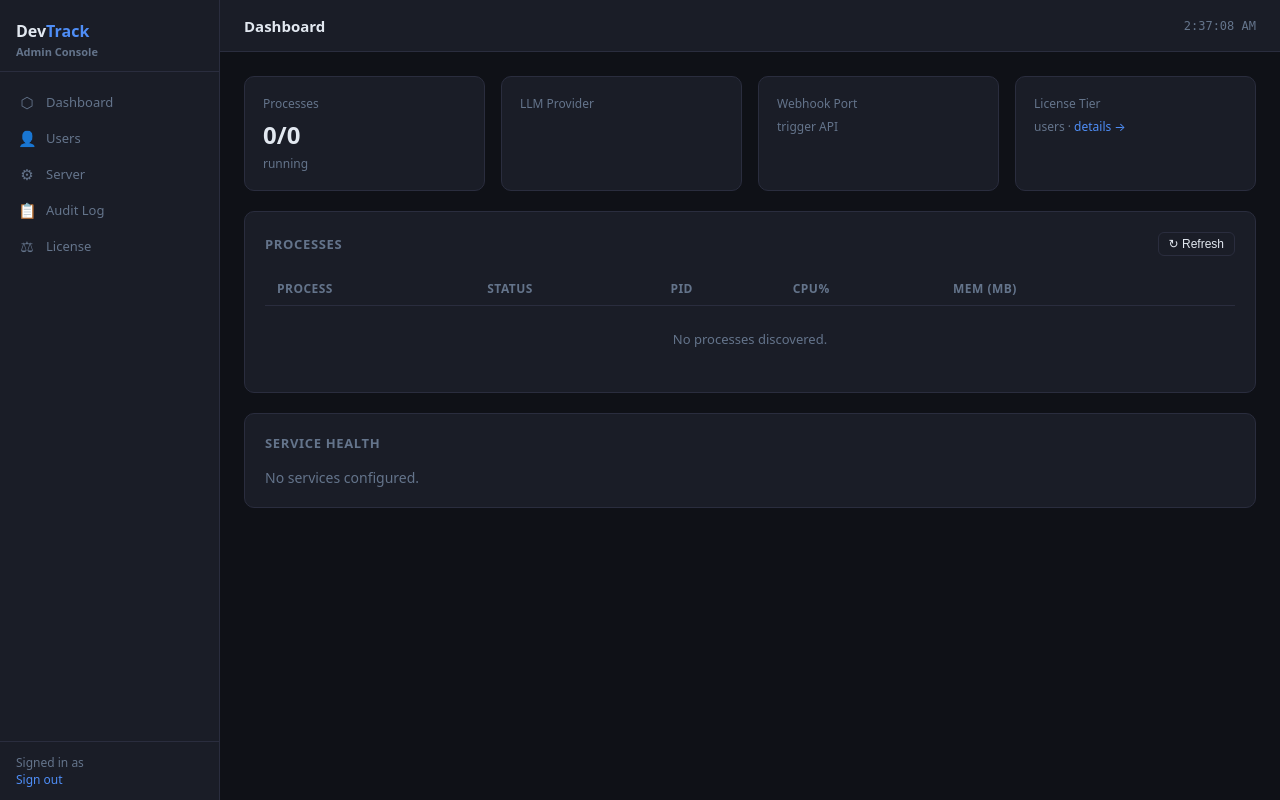
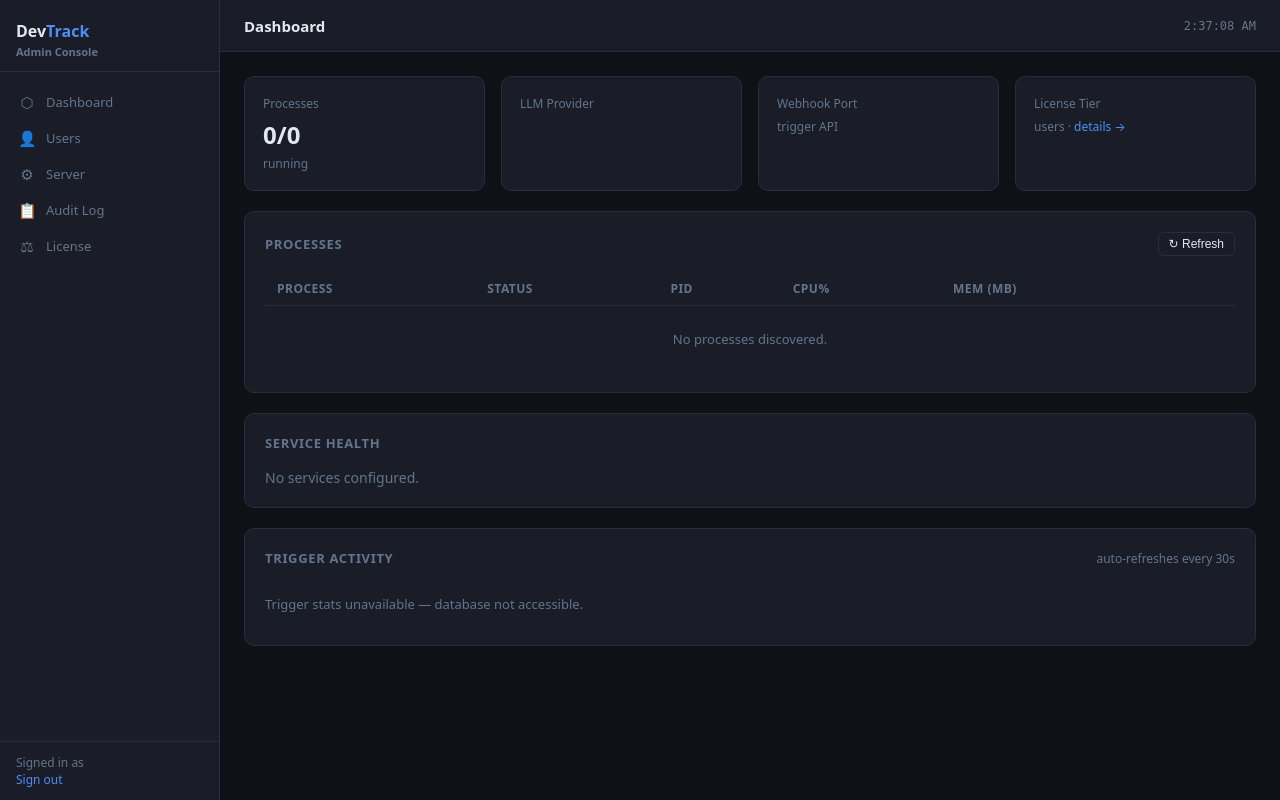
Before and after one commit to sraj0501/automation_tools, a FastAPI app: template backend/admin/templates/dashboard.html in a window 1280 px wide. Run offline with FastAPI, Linux system fonts and the light colour scheme; the template is opened without the code that fills it, so the values that code supplies are empty; some libraries are stand-ins or nearby versions.

Commit message:
feat(admin): trigger stats panel on admin dashboard (TASK-014)
Wires server_tui.stats_client into the admin console:
- routes.py: _trigger_stats_ctx() helper (try/except guarded, degrades to
  zero-valued TriggerStats); dashboard() passes stats to template;
  GET /admin/_partials/stats HTMX partial route added
- _stats_panel.html: 4-stat grid (triggers today, commits today, last trigger,
  errors 24h) with graceful-degrade message when stats=None
- dashboard.html: "Trigger Activity" card with {% include "_stats_panel.html" %}
  for initial render; hx-get /admin/_partials/stats + hx-trigger="every 30s"
  for live refresh without page reload
- test_admin_routes.py: +4 tests in TestTriggerStats
Full suite: 487 passed (was 478), 1 pre-existing failure unchanged.

Co-Authored-By: Claude Sonnet 4.6 <noreply@anthropic.com>

```diff
--- /dev/null
+++ b/backend/admin/templates/_stats_panel.html
@@ -0,0 +1,26 @@
+{% if stats %}
+<div class="grid-4">
+  <div class="stat-card">
+    <div class="stat-label">Triggers Today</div>
+    <div class="stat-value">{{ stats.triggers_today }}</div>
+    <div class="stat-sub">all types</div>
+  </div>
+  <div class="stat-card">
+    <div class="stat-label">Commits Today</div>
+    <div class="stat-value">{{ stats.commits_today }}</div>
+    <div class="stat-sub">commit triggers</div>
+  </div>
+  <div class="stat-card">
+    <div class="stat-label">Last Trigger</div>
+    <div class="stat-value" style="font-size:20px">{{ stats.last_trigger }}</div>
+    <div class="stat-sub">most recent</div>
+  </div>
+  <div class="stat-card">
+    <div class="stat-label">Errors (24h)</div>
+    <div class="stat-value {{ 'text-red' if stats.errors_24h > 0 else '' }}">{{ stats.errors_24h }}</div>
+    <div class="stat-sub">unprocessed &gt;5 min</div>
+  </div>
+</div>
+{% else %}
+<div class="text-muted" style="padding:12px 0;font-size:13px">Trigger stats unavailable — database not accessible.</div>
+{% endif %}
--- a/backend/admin/templates/dashboard.html
+++ b/backend/admin/templates/dashboard.html
@@ -66,6 +66,20 @@
   </div>
 </div>
 
+<!-- Trigger activity stats -->
+<div class="card">
+  <div class="section-header">
+    <div class="card-title" style="margin-bottom:0">Trigger Activity</div>
+    <span class="text-muted" style="font-size:12px">auto-refreshes every 30s</span>
+  </div>
+  <div id="stats-panel"
+       hx-get="/admin/_partials/stats"
+       hx-trigger="every 30s"
+       hx-swap="innerHTML">
+    {% include "_stats_panel.html" %}
+  </div>
+</div>
+
 <!-- Auto-refresh every 15s -->
 <div hx-get="/admin/_partials/processes" hx-trigger="every 15s" hx-target="#proc-table-body" hx-swap="innerHTML" style="display:none"></div>
 {% endblock %}
```
Also changed, not shown: backend/admin/routes.py (+24 -0 lines), backend/tests/test_admin_routes.py (+30 -0 lines).
